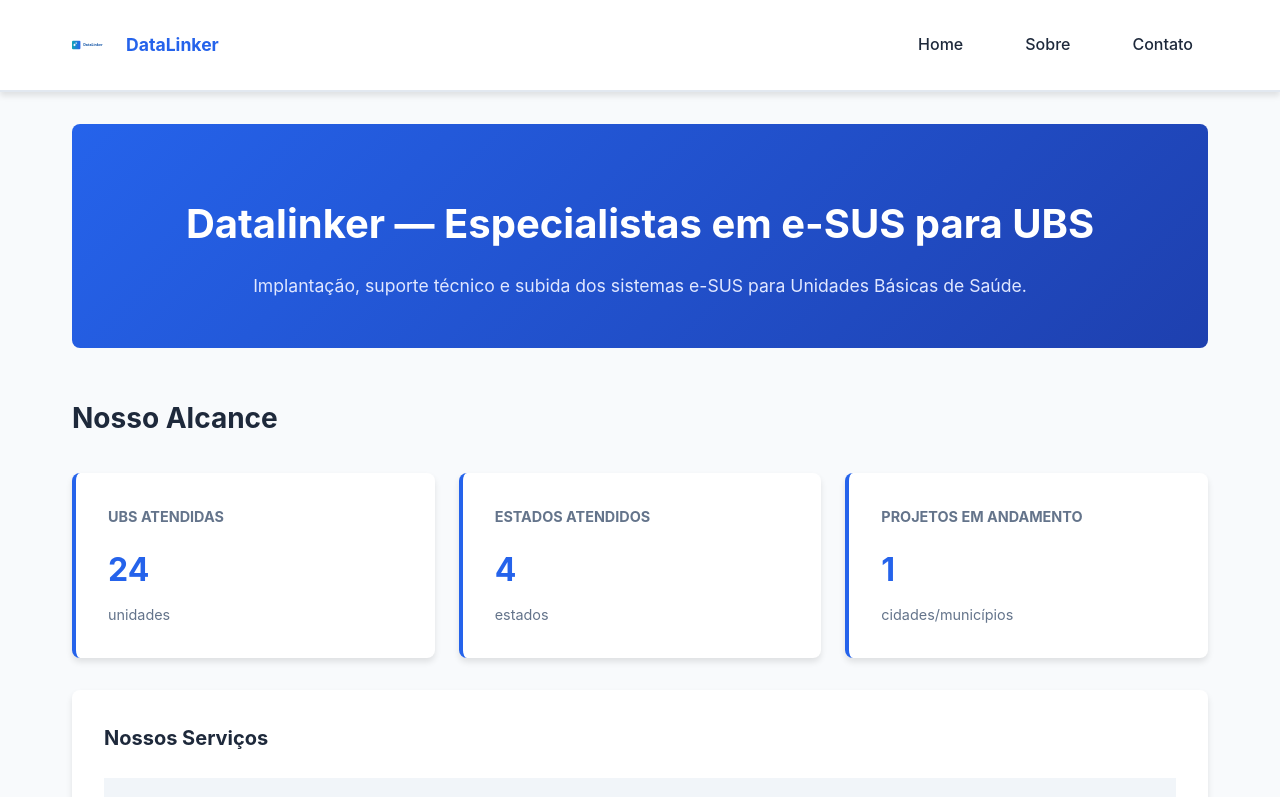
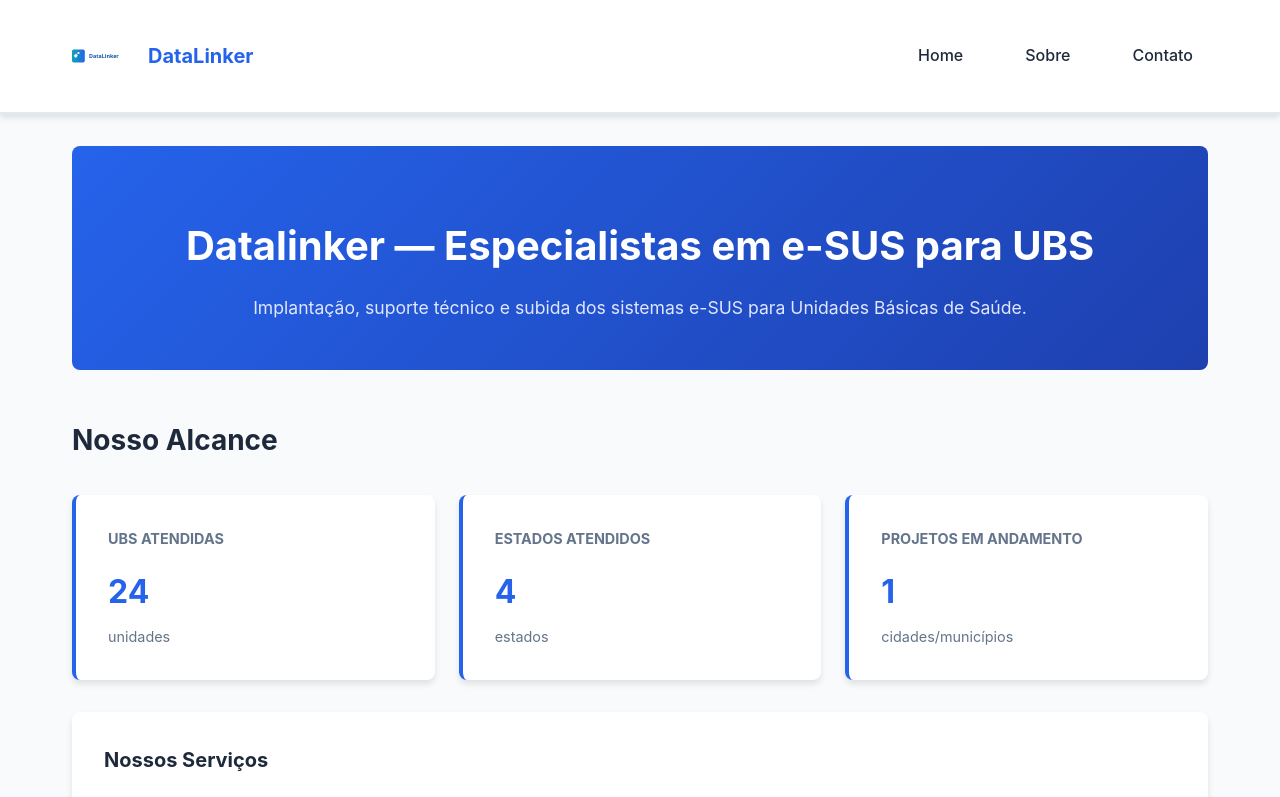
Before and after one commit to cruzp-wq/site-datalinker, a React (Vite) app in the folder datalinker-site/: page /contact in a window 1280 px wide. Shown: the top 797 px of the page. Built offline with nearby package versions, Linux system fonts and the light colour scheme.

Commit message:
ui: aumentar logo no header para 64x64 e ajustar título

```diff
--- a/datalinker-site/src/components/Header.tsx
+++ b/datalinker-site/src/components/Header.tsx
@@ -7,7 +7,7 @@ const Header = () => {
             <div className="header-content">
                 <div style={{ display: 'flex', alignItems: 'center', gap: 12 }}>
                     <img src="/site-datalinker/logo.svg" alt="DataLinker" className="site-logo" />
-                    <span style={{ fontSize: '1.1rem', fontWeight: 700, color: 'var(--primary-color)' }}>DataLinker</span>
+                    <span style={{ fontSize: '1.25rem', fontWeight: 700, color: 'var(--primary-color)' }}>DataLinker</span>
                 </div>
                 <nav>
                     <ul>
--- a/datalinker-site/src/styles/global.css
+++ b/datalinker-site/src/styles/global.css
@@ -63,8 +63,8 @@ html, body, #root {
 }
 
 .site-logo {
-    width: 42px;
-    height: 42px;
+    width: 64px;
+    height: 64px;
     display: block;
 }
 
```
